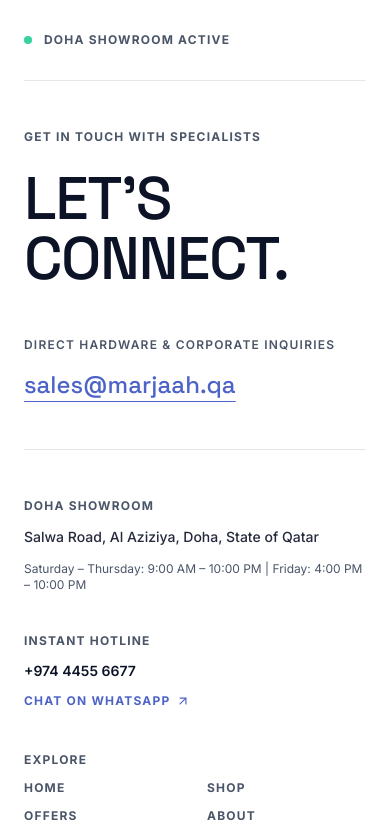
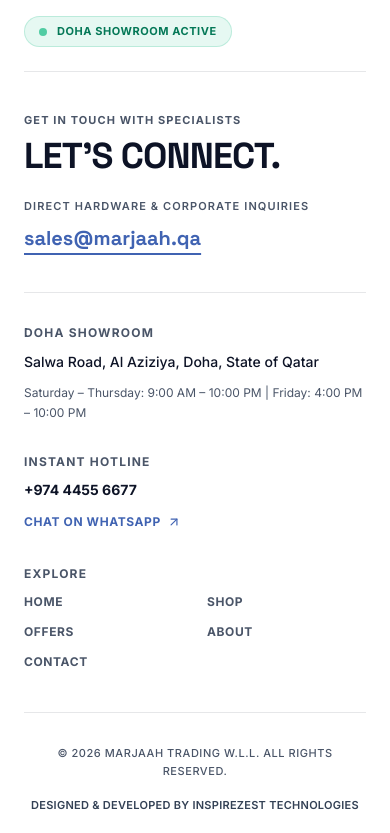
Before and after one commit to abhinavdeveloperiz/MARJAAH-QATAR, a Next.js app: page /en/cart in a window 390 px wide. Shown: the part 951-1784 px from the top of the page. Built offline with nearby package versions, Linux system fonts and the light colour scheme.

Commit message:
Align footer layout: improve typography, grid responsiveness, and mobile spacing

```diff
--- a/components/home/QatarTrustStrip.tsx
+++ b/components/home/QatarTrustStrip.tsx
@@ -11,25 +11,21 @@
     {
       icon: Truck,
       title: "Express Doha Delivery",
-      desc: "Same-day or next-day dispatch across Qatar",
       glowColor: "from-blue-500/20 to-[#8D9CF5]/20",
     },
     {
       icon: ShieldCheck,
       title: "100% Official Warranty",
-      desc: "Full manufacturer coverage with local GCC support",
       glowColor: "from-emerald-500/20 to-[#8D9CF5]/20",
     },
     {
       icon: CreditCard,
       title: "Flexible Payment Options",
-      desc: "Cash on Delivery, Apple Pay, Cards & Instalments",
       glowColor: "from-purple-500/20 to-[#BB9AED]/20",
     },
     {
       icon: Headphones,
       title: "Dedicated Tech Support",
-      desc: "Direct 24/7 WhatsApp consultation & product assistance",
       glowColor: "from-[#8D9CF5]/20 to-pink-500/20",
     },
   ];
@@ -55,18 +51,15 @@
                   (e.currentTarget as HTMLElement).style.borderColor = "var(--border-color)";
                 }}
               >
-                <div className="flex items-center sm:items-start gap-3.5 sm:gap-4">
+                <div className="flex items-center gap-3.5 sm:gap-4">
                   <div className={`w-10 h-10 sm:w-11 sm:h-11 rounded-xl bg-gradient-to-br ${item.glowColor} border border-[#8D9CF5]/30 flex items-center justify-center flex-shrink-0 shadow-sm`} style={{ color: "var(--color-accent)" }}>
                     <Icon className="w-5 h-5 sm:w-5 sm:h-5" />
                   </div>
 
                   <div className="min-w-0 flex-1">
-                    <h3 className="font-bold font-sans text-xs sm:text-sm tracking-tight transition-colors" style={{ color: "var(--text-primary)" }}>
+                    <h3 className="font-bold font-sans text-xs sm:text-sm uppercase tracking-tight transition-colors" style={{ color: "var(--text-primary)" }}>
                       {item.title}
                     </h3>
-                    <p className="text-[11px] sm:text-xs font-sans mt-0.5 leading-snug" style={{ color: "var(--text-secondary)" }}>
-                      {item.desc}
-                    </p>
                   </div>
                 </div>
               </div>
--- a/components/layout/EditorialFooter.tsx
+++ b/components/layout/EditorialFooter.tsx
@@ -14,7 +14,7 @@
 
   return (
     <footer
-      className="pt-16 sm:pt-20 md:pt-28 pb-12 relative overflow-hidden"
+      className="pt-14 sm:pt-18 md:pt-24 pb-24 sm:pb-16 relative overflow-hidden"
       style={{
         backgroundColor: "var(--bg-surface)",
         borderTop: "1px solid var(--border-color)",
@@ -23,82 +23,81 @@
     >
       {/* Floating Ambient Orb in Footer */}
       <div
-        className="ambient-orb -bottom-24 right-12 hidden sm:block"
+        className="ambient-orb -bottom-24 right-12 hidden sm:block pointer-events-none"
         style={{ backgroundColor: "var(--color-sage)", animationDelay: "-2s" }}
       />
 
-      <div className="relative z-10 container-custom space-y-12 sm:space-y-16 md:space-y-20">
-        {/* Brand Banner with M.SHOP Logo */}
+      <div className="relative z-10 container-custom space-y-10 sm:space-y-14 md:space-y-16">
+        {/* Brand Banner with Logo & Status */}
         <div
-          className="flex flex-col sm:flex-row sm:items-center justify-between gap-6 pb-8"
+          className="flex flex-col sm:flex-row sm:items-center justify-between gap-4 sm:gap-6 pb-6 sm:pb-8"
           style={{ borderBottom: "1px solid var(--border-color)" }}
         >
-          <Link href={`/${locale}`} aria-label="M.SHOP" className="inline-block">
+          <Link href={`/${locale}`} aria-label="Marjaah Trading" className="inline-block">
             <Logo variant="auto" size="lg" subtext="QATAR'S PREMIER TECH STORE" />
           </Link>
-          <div className="flex items-center gap-3 text-xs font-sans font-bold tracking-widest uppercase" style={{ color: "var(--text-secondary)" }}>
-            <span className="w-2 h-2 rounded-full bg-emerald-400" />
-            <span>DOHA SHOWROOM ACTIVE</span>
+          <div className="inline-flex items-center gap-2.5 px-3.5 py-1.5 rounded-full bg-emerald-500/10 border border-emerald-500/20 text-[11px] sm:text-xs font-sans font-bold tracking-wider uppercase text-emerald-700 dark:text-emerald-400 self-start sm:self-auto">
+            <span className="w-2 h-2 rounded-full bg-emerald-500 animate-pulse" />
+            <span>Doha Showroom Active</span>
           </div>
         </div>
 
-        {/* Massive 'Let's Connect' Heading */}
+        {/* Massive 'Let's Connect' Heading & Email */}
+        <div className="space-y-4 sm:space-y-6">
           <div>
-          <span className="text-xs font-sans font-bold uppercase tracking-widest block mb-6" style={{ color: "var(--text-secondary)" }}>
+            <span className="text-[11px] sm:text-xs font-sans font-bold uppercase tracking-widest block mb-2 sm:mb-4" style={{ color: "var(--text-secondary)" }}>
               GET IN TOUCH WITH SPECIALISTS
             </span>
-          <h2 className="font-display text-6xl sm:text-8xl md:text-9xl leading-none uppercase tracking-tight" style={{ color: "var(--text-primary)" }}>
+            <h2 className="font-display text-4xl sm:text-6xl md:text-8xl lg:text-9xl font-black leading-none uppercase tracking-tight" style={{ color: "var(--text-primary)" }}>
               LET&#39;S CONNECT.
             </h2>
           </div>
 
-        {/* Email link in Periwinkle Blue */}
-        <div className="space-y-4">
-          <p className="text-xs font-sans font-semibold uppercase tracking-widest" style={{ color: "var(--text-secondary)" }}>
+          <div className="space-y-2 pt-2">
+            <p className="text-[11px] sm:text-xs font-sans font-semibold uppercase tracking-widest" style={{ color: "var(--text-secondary)" }}>
               DIRECT HARDWARE &amp; CORPORATE INQUIRIES
             </p>
             <a
               href={`mailto:${site.contact.email}`}
-            className="font-display text-2xl sm:text-3xl md:text-5xl underline underline-offset-8 decoration-1 transition-colors duration-300 block break-all"
-            style={{ color: "var(--color-accent)" }}
-            onMouseEnter={(e) => (e.currentTarget.style.color = "var(--color-violet)")}
-            onMouseLeave={(e) => (e.currentTarget.style.color = "var(--color-accent)")}
+              className="font-display text-xl sm:text-3xl md:text-4xl font-bold underline underline-offset-8 decoration-2 transition-colors duration-200 block break-all text-[#4063B2] hover:text-[#5B7BE8]"
             >
               {site.contact.email}
             </a>
           </div>
+        </div>
 
         {/* Middle Details Grid */}
-        <div className="grid grid-cols-1 md:grid-cols-3 gap-10 pt-12" style={{ borderTop: "1px solid var(--border-color)" }}>
+        <div className="grid grid-cols-1 sm:grid-cols-2 lg:grid-cols-3 gap-8 sm:gap-10 pt-8 sm:pt-10" style={{ borderTop: "1px solid var(--border-color)" }}>
           {/* Location */}
-          <div className="space-y-3">
+          <div className="space-y-2.5">
             <span className="text-xs font-sans font-bold uppercase tracking-widest block" style={{ color: "var(--text-secondary)" }}>
               DOHA SHOWROOM
             </span>
-            <p className="text-sm font-sans font-medium leading-relaxed" style={{ color: "var(--text-primary)", opacity: 0.9 }}>
+            <p className="text-sm font-sans font-medium leading-relaxed" style={{ color: "var(--text-primary)" }}>
               {site.contact.location}
             </p>
-            <p className="text-xs font-sans" style={{ color: "var(--text-secondary)" }}>
+            <p className="text-xs font-sans leading-relaxed" style={{ color: "var(--text-secondary)" }}>
               {site.contact.hours}
             </p>
           </div>
 
           {/* Direct WhatsApp & Hotline */}
-          <div className="space-y-3">
+          <div className="space-y-2.5">
             <span className="text-xs font-sans font-bold uppercase tracking-widest block" style={{ color: "var(--text-secondary)" }}>
               INSTANT HOTLINE
             </span>
-            <p className="text-sm font-sans font-semibold" style={{ color: "var(--text-primary)" }}>
+            <a
+              href={`tel:${site.contact.phone}`}
+              className="text-sm sm:text-base font-sans font-bold block transition-colors hover:text-[#4063B2]"
+              style={{ color: "var(--text-primary)" }}
+            >
               {site.contact.phone}
-            </p>
+            </a>
             <a
               href={site.contact.whatsappUrl}
               target="_blank"
               rel="noopener noreferrer"
-              className="inline-flex items-center gap-1.5 text-xs font-sans font-bold uppercase tracking-widest transition-colors"
-              style={{ color: "var(--color-accent)" }}
-              onMouseEnter={(e) => (e.currentTarget.style.color = "var(--color-violet)")}
-              onMouseLeave={(e) => (e.currentTarget.style.color = "var(--color-accent)")}
+              className="inline-flex items-center gap-1.5 text-xs font-sans font-bold uppercase tracking-wider text-[#4063B2] hover:text-[#5B7BE8] transition-colors pt-1"
             >
               <span>CHAT ON WHATSAPP</span>
               <ArrowUpRight className="w-3.5 h-3.5" />
@@ -106,11 +105,11 @@
           </div>
 
           {/* Quick Navigation Links */}
-          <div className="space-y-3">
+          <div className="space-y-2.5 sm:col-span-2 lg:col-span-1">
             <span className="text-xs font-sans font-bold uppercase tracking-widest block" style={{ color: "var(--text-secondary)" }}>
               EXPLORE
             </span>
-            <div className="grid grid-cols-2 sm:flex sm:flex-wrap gap-x-6 gap-y-3 text-xs font-sans font-bold uppercase tracking-widest" style={{ color: "var(--text-secondary)" }}>
+            <div className="grid grid-cols-2 gap-x-6 gap-y-2.5 text-xs font-sans font-bold uppercase tracking-wider">
               {[
                 { href: `/${locale}`, label: "HOME" },
                 { href: `/${locale}/shop`, label: "SHOP" },
@@ -121,10 +120,8 @@
                 <Link
                   key={link.href}
                   href={link.href}
-                  className="transition-colors"
+                  className="transition-colors hover:text-[#4063B2] inline-block py-0.5"
                   style={{ color: "var(--text-secondary)" }}
-                  onMouseEnter={(e) => (e.currentTarget.style.color = "var(--color-accent)")}
-                  onMouseLeave={(e) => (e.currentTarget.style.color = "var(--text-secondary)")}
                 >
                   {link.label}
                 </Link>
@@ -135,23 +132,21 @@
 
         {/* Footer Bottom */}
         <div
-          className="pt-8 flex items-center justify-center text-[12px] font-sans font-medium uppercase tracking-widest text-center"
+          className="pt-8 flex flex-col sm:flex-row items-center justify-between gap-4 text-[11px] sm:text-xs font-sans font-medium uppercase tracking-wider text-center sm:text-left"
           style={{ borderTop: "1px solid var(--border-color)", color: "var(--text-secondary)" }}
         >
           <p className="leading-relaxed">
             © {currentYear} MARJAAH TRADING W.L.L. ALL RIGHTS RESERVED.
           </p>
-        </div>
 
           {/* Developer Credit */}
-        <div className="pt-4 text-center">
           <a
             href="https://www.inspirezesttechnologies.com/"
             target="_blank"
             rel="noopener noreferrer"
-            className="inline-block text-xs sm:text-sm font-sans font-semibold text-black hover:text-[#4063B2] hover:underline underline-offset-4 tracking-wide transition-all duration-300"
+            className="text-[11px] sm:text-xs font-sans font-semibold text-slate-700 dark:text-slate-300 hover:text-[#4063B2] hover:underline underline-offset-4 tracking-wide transition-all duration-200"
           >
-            Designed and Developed by InspireZest Technologies Pvt Ltd.
+            Designed &amp; Developed by InspireZest Technologies
           </a>
         </div>
       </div>
```
Lines whose indentation alone changed are shown as unchanged.
